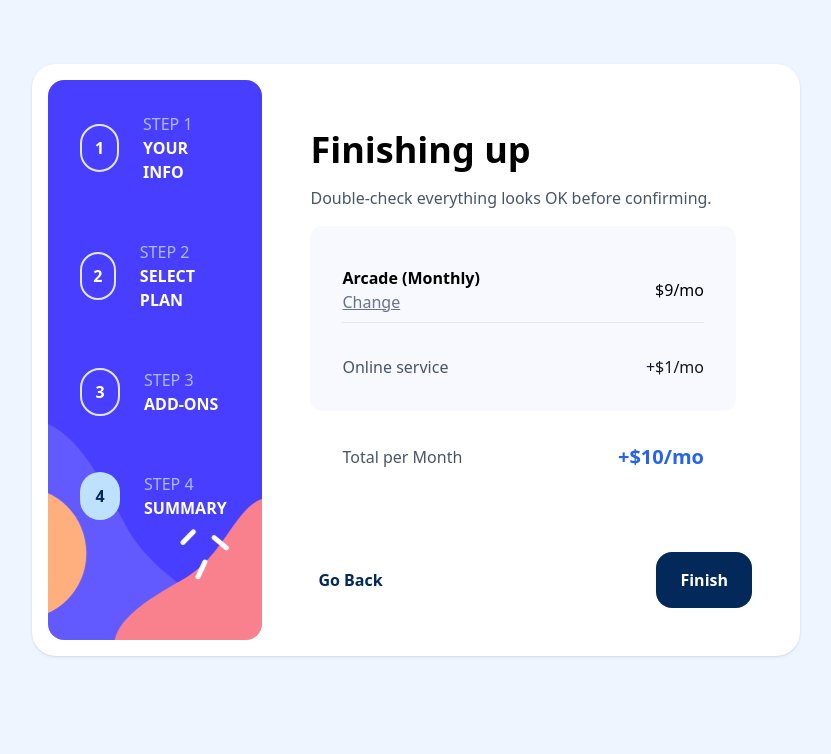
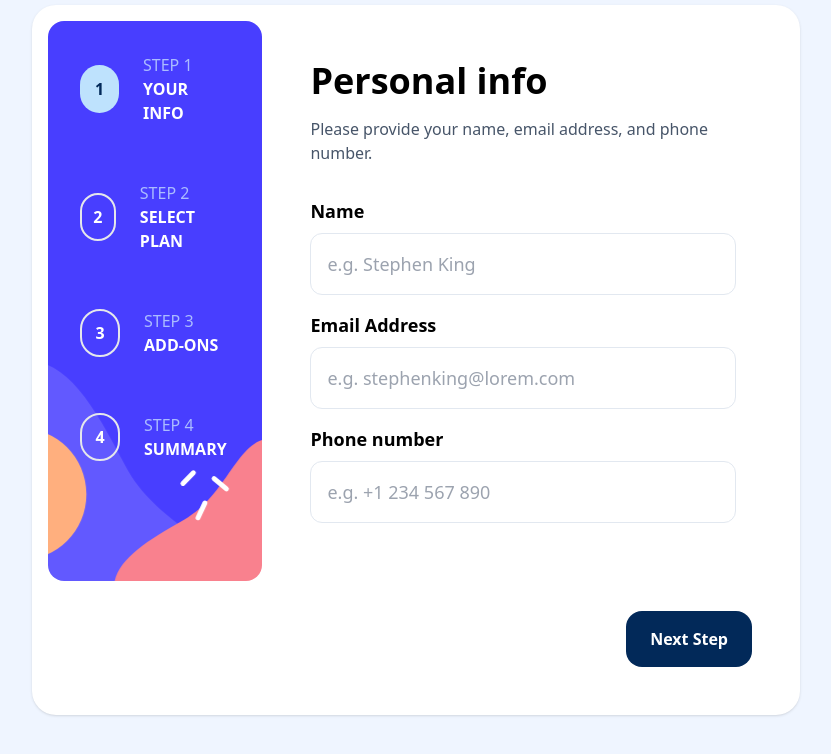
Before and after one commit to ReconfortDev/Multi-Step-Form, an Angular app: page / in a window 1280 px wide. Shown: the top 754 px of the page, without its empty margins (224-1055 px from the left). Built offline with nearby package versions, Linux system fonts and the light colour scheme.

Commit message:
finish project

```diff
--- a/src/app/app.component.ts
+++ b/src/app/app.component.ts
@@ -17,7 +17,7 @@ import {BehaviorSubject} from "rxjs";
   templateUrl: './app.component.html',
 })
 export class AppComponent {
-  currentStep: number = 4;
+  currentStep: number = 1;
   personalInfoForm: FormGroup;
 
   plans: PLAN[] = [
@@ -103,6 +103,4 @@ export class AppComponent {
     this.currentStep = 2
   }
 
-
-
 }
```
